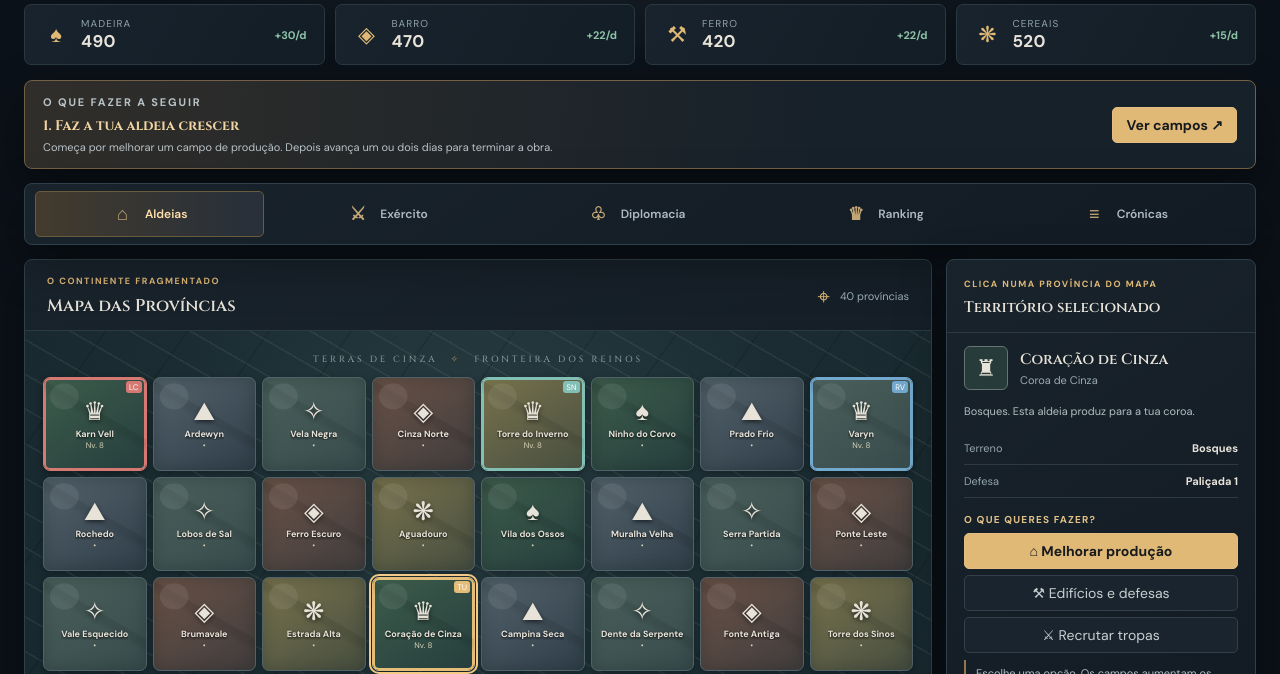
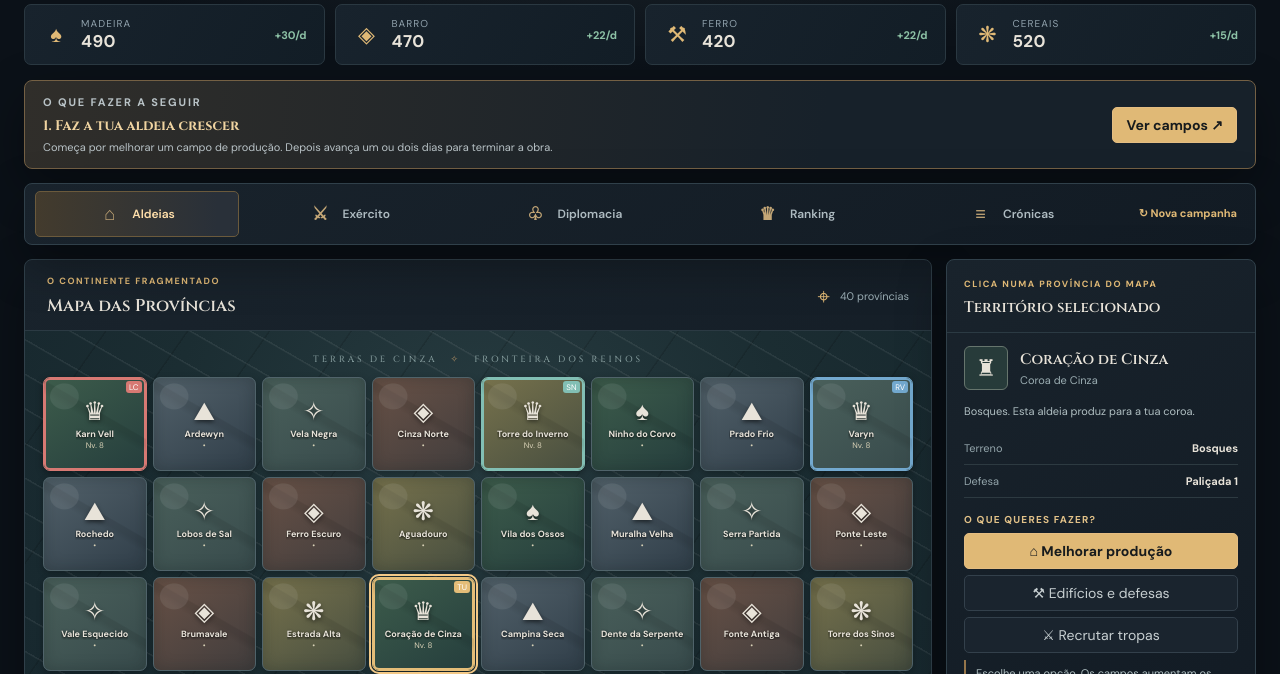
Before and after one commit to Skinny-lfg/Kingdoms-of-Ash, a plain HTML site: page index.html in a window 1280 px wide. Shown: the part 96-770 px from the top of the page. Drawn offline with Linux system fonts and the light colour scheme.

Commit message:
ux: keep new-campaign reset accessible in the simplified navigation

```diff
--- a/styles.css
+++ b/styles.css
@@ -73,3 +73,11 @@ button{font:inherit;color:inherit;cursor:pointer}button:focus-visible{outline:2p
 .map-overlay{font-size:8px;letter-spacing:.15em}
 .action-stack .force-label{margin-top:8px}
 }
+
+/* Deixa acessível a nova campanha mesmo com a navegação horizontal */
+.left-panel{display:flex;align-items:center;gap:12px}
+.left-panel .nav{flex:1;min-width:0}
+.left-panel .left-footer{display:flex;flex:0 0 auto;align-items:center;padding:0 8px;margin:0}
+.left-panel .left-footer p{display:none}
+.left-panel .left-footer .text-button{white-space:nowrap}
+@media(max-width:900px){.left-panel{flex-wrap:wrap}.left-panel .nav{flex:1 1 100%;order:1}.left-panel .left-footer{order:2;margin-left:auto;padding:3px 7px}}
```
